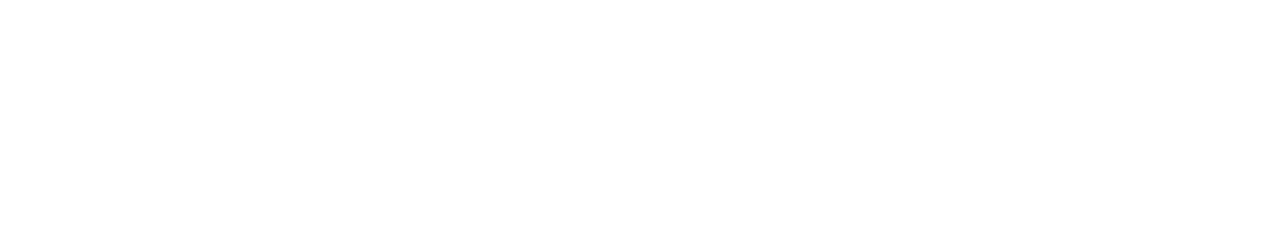
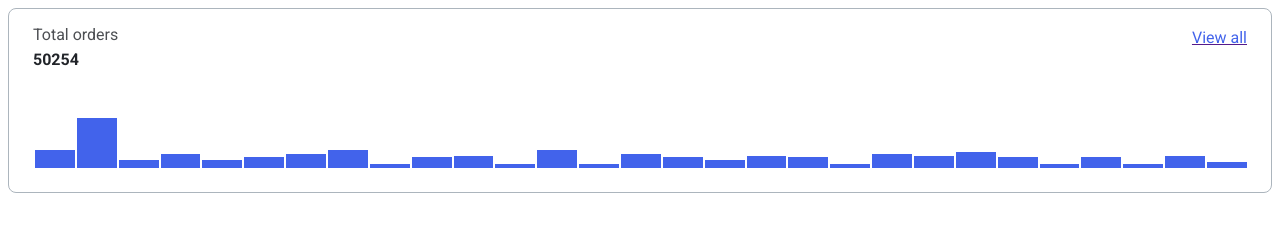
Before and after one commit to js-tasks-ru/htmlcss-20210513_kabracupa31, a website: page 04-lection2/01-histogram/index.html in a window 1280 px wide. Drawn offline with Linux system fonts and the light colour scheme.

Commit message:
add 04-lection2-01-histogram

```diff
--- a/04-lection2/01-histogram/histogram.css
+++ b/04-lection2/01-histogram/histogram.css
@@ -0,0 +1,72 @@
+:root {
+    /*пересекается с кнопками после мерджа с main можно убрать*/
+     --blue-2: #4263EB;
+
+ }
+ /*утащить в normalize*/
+ *{
+     box-sizing: border-box;
+
+ }
+ .histogram-container{
+ }
+ .histogram-item {
+     border: 1px solid var(--grey-3);
+     /*box-sizing: border-box;*/
+     border-radius: 8px;
+     padding: 16px 24px 24px;
+
+     background-color: var(--white);
+     display: flex;
+     flex-direction: column;
+     justify-content: space-between;
+
+     height:185px;
+ }
+ .hs-header{
+     display: flex;
+     justify-content: space-between;
+     align-items: flex-start;
+
+ }
+ .hs-order{
+     display: flex;
+     flex-direction: column;
+     justify-content: start;
+ }
+ .hs-order__title{
+     margin: 0;
+     opacity: 80%;
+     color: var(--black);
+ }
+
+ .hs-order__count{
+     margin: 0;
+     color: var(--black);
+     padding-top: 6px;
+
+ }
+ .hs-link{
+     margin: 0;
+     padding-top: 3px;
+
+ }
+ .hs-link__title{
+     margin: 0;
+     color:var(--blue-2);
+ }
+ .hs-content{
+     padding-left: 2px;
+
+     display: flex;
+     align-items: flex-end;
+     margin: 0 -1px;
+     height: 50px;
+
+ }
+ .hs-content__item{
+     flex-grow: 1;
+     margin: 0 1px;
+
+     background: var(--blue-2);
+ }
--- a/04-lection2/01-histogram/index.html
+++ b/04-lection2/01-histogram/index.html
@@ -3,9 +3,35 @@
 <html lang="ru">
     <head>
         <link rel="stylesheet" href="../../assets/css/main.css">
+        <link rel="stylesheet" href="../../assets/css/_tipography.css">
         <link rel="stylesheet" href="./histogram.css">
     </head>
     <body>
+        <div class="histogram-container">
+            <div class="histogram-item">
+                <header class="hs-header">
+                    <div class="hs-order">
+                        <p class="hs-order__title">Total orders</p>
+                        <h4 class="hs-order__count">50254</h4>
+                    </div>
+                    <div class="hs-link">
+                        <!--p используется для подтягивания шрифтов-->
+                        <a class="hs-link__item" href="" ><p class="hs-link__title">View all</p></a>
+                    </div>
+                </header>
 
+                <main class="hs-content">
+                    <script type="text/javascript">
+                        var histogramColumnsHeight = [50, 135, 22,39,22,30,39,50,11,30,35,11,50,11,39,30,22,35,30,11,39,35,45,30,11,30,11,35,17];
+                        HistogramHeight = document.getElementsByClassName("hs-content")[0].clientHeight;
+                        maxHistogramColimnHeight = Math.max.apply(null, histogramColumnsHeight);
+                        if (maxHistogramColimnHeight< HistogramHeight) maxHistogramColimnHeight=HistogramHeight;
+                        for (let i = 0; i < histogramColumnsHeight.length; i++) {
+                            document.write('<div class="hs-content__item" style="height:' +parseInt(histogramColumnsHeight[i]*(HistogramHeight / maxHistogramColimnHeight))+'px"><\/div>');
+                        }
+                    </script>
+                </main>
+            </div>
+        </div>
     </body>
 </html>
```
